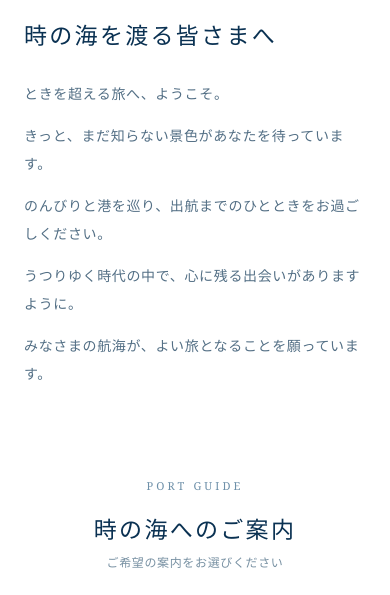
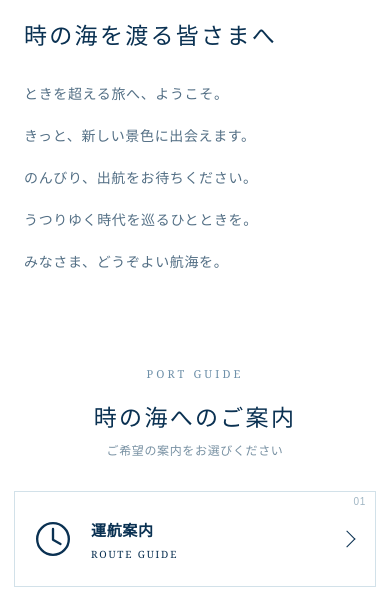
Before and after one commit to shiomijima/iniad-port, a website: page dist/preview/acrostic/index.html in a window 390 px wide. Shown: the part 920-1515 px from the top of the page. Drawn offline with Linux system fonts and the light colour scheme.

Commit message:
Fix mobile chest reveal and acrostic line wrapping

```diff
--- a/dist/preview/acrostic/index.html
+++ b/dist/preview/acrostic/index.html
@@ -76,10 +76,10 @@
       <h2 id="greeting-title">時の海を渡る皆さまへ</h2>
       <div class="greeting-lines">
         <p>ときを超える旅へ、ようこそ。</p>
-        <p>きっと、まだ知らない景色があなたを待っています。</p>
-        <p>のんびりと港を巡り、出航までのひとときをお過ごしください。</p>
-        <p>うつりゆく時代の中で、心に残る出会いがありますように。</p>
-        <p>みなさまの航海が、よい旅となることを願っています。</p>
+        <p>きっと、新しい景色に出会えます。</p>
+        <p>のんびり、出航をお待ちください。</p>
+        <p>うつりゆく時代を巡るひとときを。</p>
+        <p>みなさま、どうぞよい航海を。</p>
       </div>
     </section>
     <section class="menu-section" id="routes" aria-labelledby="menu-title">
--- a/dist/preview/acrostic/styles.css
+++ b/dist/preview/acrostic/styles.css
@@ -267,6 +267,8 @@ th,td{vertical-align:middle}
   filter:drop-shadow(18px 24px 0 #dfeef5);
 }
 .ticket-stub:before,.ticket-stub:after{display:none}
+.greeting-lines p{white-space:nowrap}
+@media(max-width:350px){.greeting-lines p{font-size:12px!important;letter-spacing:.01em}}
 .harbor-greeting{padding:64px clamp(24px,7vw,100px) 0;color:var(--ink);max-width:1000px;margin:0 auto}
 .harbor-greeting h2{font-family:var(--serif);font-size:26px;font-weight:500;letter-spacing:.1em;margin:0 0 24px}
 .greeting-lines p{font-family:var(--serif);font-size:15px;line-height:2;margin:0 0 10px;color:#536f85}
--- a/dist/preview/chest/styles.css
+++ b/dist/preview/chest/styles.css
@@ -309,3 +309,9 @@ tbody tr[hidden]{display:none!important}
 .is-unlocked .lock-icon>path:first-child{transform:translateY(-4px) rotate(-12deg)}
 .is-unlocked .password-error{color:var(--blue)!important}
 @media(prefers-reduced-motion:reduce){.hero-layer,.boarding-guide+.boarding-info:before{animation:none!important}.scroll-reveal{opacity:1;transform:none;transition:none}.lock-icon>path:first-child,.guide-card .card-arrow{transition:none}}
+.records-section .harbor-treasure{height:auto;min-height:112px;padding-bottom:8px;margin-bottom:16px}
+.records-section .voyage-keepsakes{height:112px}
+.records-section .harbor-treasure .treasure-chest{top:45px;bottom:auto}
+.records-section .harbor-treasure .treasure-message{position:static;margin:12px 0 0;line-height:1.8}
+.records-section .harbor-treasure .treasure-message:empty{display:none}
+.locked-card .ticket-keyhole svg{overflow:visible}
```
